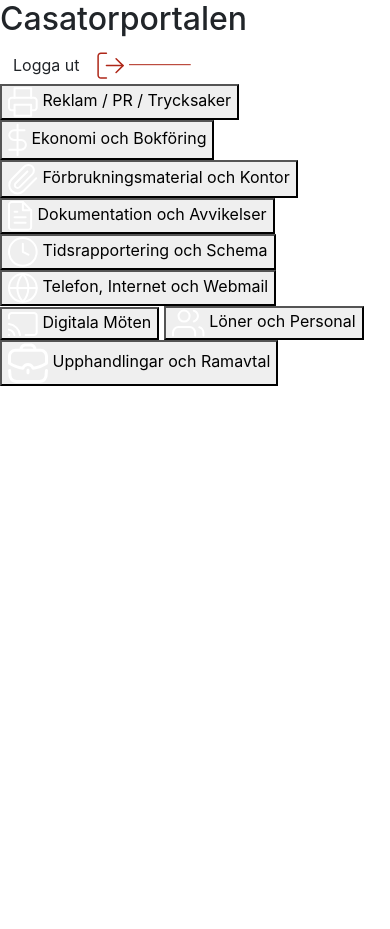
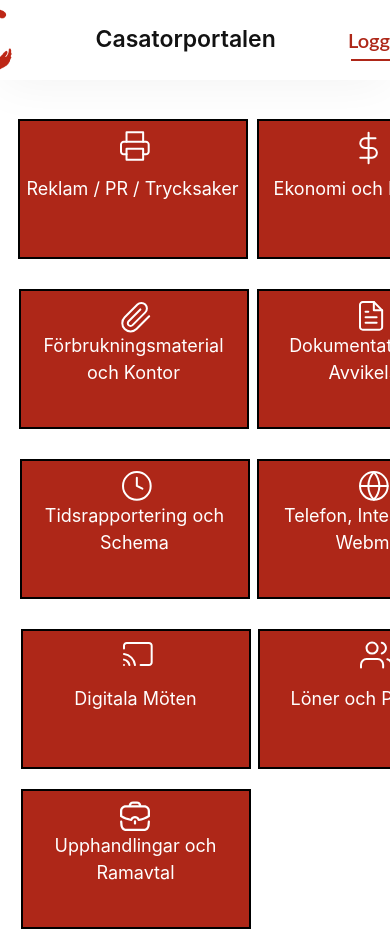
Before and after one commit to Lucaso98/casatorportal, a Django app: page / in a window 390 px wide; the page is wider, and only the part inside the window is pictured. Before the commit the page ends 386 px from the top of that part, so only its background shows below. Run offline with Django 3.2, Linux system fonts and the light colour scheme; a user stored in the database is signed in; some libraries are stand-ins or nearby versions.

Commit message:
Fix mobile view

```diff
--- a/static/css/DesktopHeader.css
+++ b/static/css/DesktopHeader.css
@@ -1,4 +1,4 @@
-@media (min-width: 500px) {
+@media (min-width: 375px) {
   .navbar-portal {
     width: 100%;
     height: 80px;
@@ -6,7 +6,7 @@
     box-shadow: 0px 4px 50px rgba(0, 0, 0, 0.05);
   }
   .header-wrapper {
-    width: 500px;
+    width: 375px;
     height: 80px;
     margin: 0px auto;
   }
--- a/static/css/DesktopPortal.css
+++ b/static/css/DesktopPortal.css
@@ -1,4 +1,4 @@
-@media (min-width: 500px) {
+@media (min-width: 375px) {
   #grid-item {
     width: 230px;
     height: 140px;
@@ -11,7 +11,7 @@
     color: #ffffff;
   }
   .grid-container {
-    width: 500px;
+    width: 375px;
     height: 705px;
     margin: 25px auto;
   }
```
